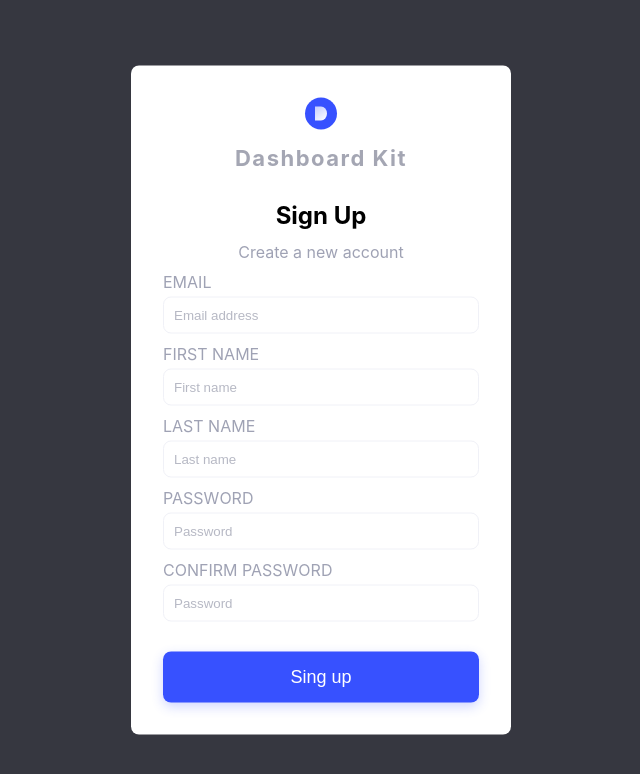
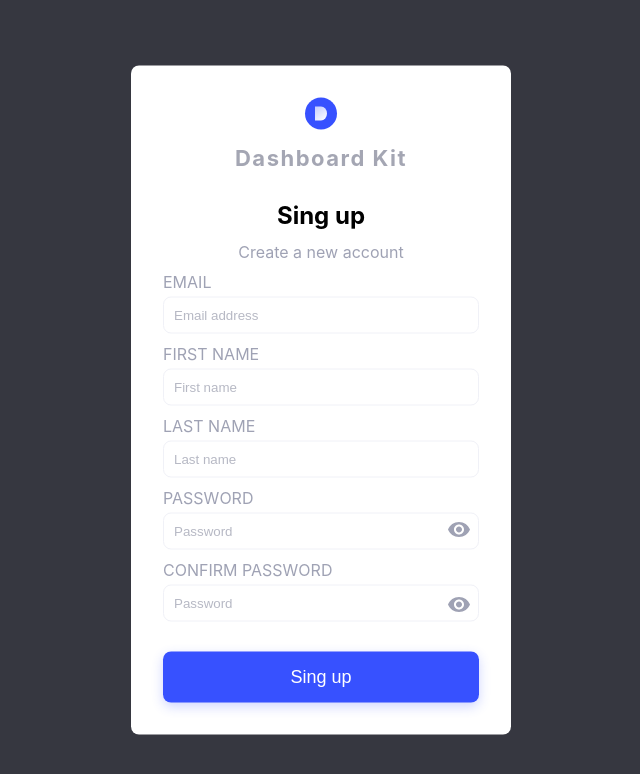
Before and after one commit to Yurii04UA/admin-dashboard, a React (Create React App) app: page /registration in a window 1280 px wide. Shown: the top 774 px of the page, without its empty margins (319-959 px from the left). Built offline with nearby package versions, Linux system fonts and the light colour scheme.

Commit message:
feat: added input behavior

```diff
--- a/src/Components/AnotherElements/Button/Button.tsx
+++ b/src/Components/AnotherElements/Button/Button.tsx
@@ -2,22 +2,15 @@ import { useNavigate } from 'react-router-dom';
 import './Button.scss';
 interface IButtonProps {
     children: React.ReactNode;
-    url:string;
-    isCorrect:boolean;
 };
 
 
 
-const Button = ({ children,url,isCorrect }: IButtonProps) => {
-    const navigate = useNavigate();
-    const redirectHandler = (link:string ='/') => {
-      if(isCorrect){
-        navigate(link)
-      }
-    }
+const Button = ({ children }: IButtonProps) => {
+
     return (
         <>
-            <button type='submit' onClick={() => redirectHandler(url)} className="btn" >{children}</button>
+            <button type='submit' className="btn" >{children}</button>
         </>
     );
 };
--- /dev/null
+++ b/src/Components/Auth/AuthWindow/AuthBodyTitle.tsx
@@ -0,0 +1,15 @@
+interface ITitle{
+    title:string;
+    subTitle:string;
+}
+
+const AuthBodyTitle = ({title,subTitle}: ITitle) => {
+    return (
+        <div className='title'>
+            <h2>{title}</h2>
+            <p>{subTitle}</p>
+        </div>
+    );
+};
+
+export default AuthBodyTitle;
--- a/src/Components/Auth/Login/Login.tsx
+++ b/src/Components/Auth/Login/Login.tsx
@@ -4,27 +4,33 @@ import Button from '../../AnotherElements/Button/Button';
 import { useState } from "react";
 import RemoveRedEyeIcon from "@mui/icons-material/RemoveRedEye";
 import VisibilityOffIcon from "@mui/icons-material/VisibilityOff";
+import AuthBodyTitle from "../AuthWindow/AuthBodyTitle";
 
 
 const Login = () => {
+  const [email, setEmail] = useState('');
+  const [pass, setPass] = useState('');
   const submitHandler = (event: React.FormEvent) => {
     event.preventDefault();
+    setEmail('');
+    setPass('');
   };
-
   const [showPass, setShowPass] = useState(true);
 
   return (
     <>
       <AuthWindow isFooter={true}>
         <div className="auth-login">
-          <div className='title'>
-            <h2>Log In to Dashboard Kit</h2>
-            <p>Enter your email and password</p>
-          </div>
+          <AuthBodyTitle title="Log In to Dashboard Kit" subTitle="Enter your email and password" />
           <form onSubmit={submitHandler}>
             <label>
               email
-              <input type="text" placeholder="Email address" />
+              <input
+                type="text"
+                placeholder="Email address"
+                value={email}
+                onChange={(e:React.ChangeEvent<HTMLInputElement>) => setEmail(e.target.value)}
+                />
             </label>
             <label>
               password
@@ -32,12 +38,14 @@ const Login = () => {
                 className="input-icon"
                 type={showPass ? "password" : "text"}
                 placeholder='Password'
+                value={pass}
+                onChange={(e:React.ChangeEvent<HTMLInputElement>) => setPass(e.target.value)}
               />
               <button className="icon" onClick={() => setShowPass(!showPass)}>
                 {showPass ? <RemoveRedEyeIcon /> : <VisibilityOffIcon />}
               </button>
             </label>
-            <Button children={'Log in'} url={"/"} isCorrect={true}/>
+            <Button children={'Log in'}/>
           </form>
 
         </div>
--- a/src/Components/Auth/Registration/Registration.scss
+++ b/src/Components/Auth/Registration/Registration.scss
@@ -1,3 +1,14 @@
 .auth-reg{
-
+    .icon-1{
+        position: absolute;
+        right: 40px;
+        bottom: 190px;
+        color:#9FA2B4;
+     }
+    .icon-2{
+        position: absolute;
+        right: 40px;
+        bottom: 115px;
+        color:#9FA2B4;
+     }
 }
--- a/src/Components/Auth/Registration/Registration.tsx
+++ b/src/Components/Auth/Registration/Registration.tsx
@@ -5,18 +5,20 @@ import VisibilityOffIcon from "@mui/icons-material/VisibilityOff";
 import '../Login/Login.scss';
 import './Registration.scss';
 import { useState } from "react";
+import AuthBodyTitle from "../AuthWindow/AuthBodyTitle";
 
 const Registration = () => {
-    const [showPass, setShowPass] = useState(true);
+    const [showPass1, setShowPass1] = useState(true);
+    const [showPass2, setShowPass2] = useState(true);
+    const submitHandler = (event: React.FormEvent) => {
+        event.preventDefault();
+    };
     return (
         <>
             <AuthWindow isFooter={false}>
                 <div className="auth-reg">
-                    <div className='title'>
-                        <h2>Sign Up</h2>
-                        <p>Create a new account</p>
-                    </div>
-                    <form >
+                    <AuthBodyTitle title="Sing up" subTitle="Create a new account" />
+                    <form onSubmit={submitHandler}>
                         <label>
                             email
                             <input type="text" placeholder="Email address" />
@@ -31,14 +33,19 @@ const Registration = () => {
                         </label>
                         <label>
                             password
-                            <input type="password" placeholder="Password" />
-
+                            <input className="input-icon" type={showPass1 ? "password" : "text"} placeholder="Password" />
+                            <button className="icon-1" onClick={() => setShowPass1(!showPass1)}>
+                                {showPass1 ? <RemoveRedEyeIcon /> : <VisibilityOffIcon />}
+                            </button>
                         </label>
                         <label>
                             confirm password
-                            <input type="password" placeholder="Password" />
+                            <input className="input-icon" type={showPass2 ? "password" : "text"} placeholder="Password" />
+                            <button className="icon-2" onClick={() => setShowPass2(!showPass2)}>
+                                {showPass2 ? <RemoveRedEyeIcon /> : <VisibilityOffIcon />}
+                            </button>
                         </label>
-                        <Button children={'Sing up'} url={"/"} isCorrect={true}/>
+                        <Button children={'Sing up'} />
                     </form>
                 </div>
             </AuthWindow>
```
